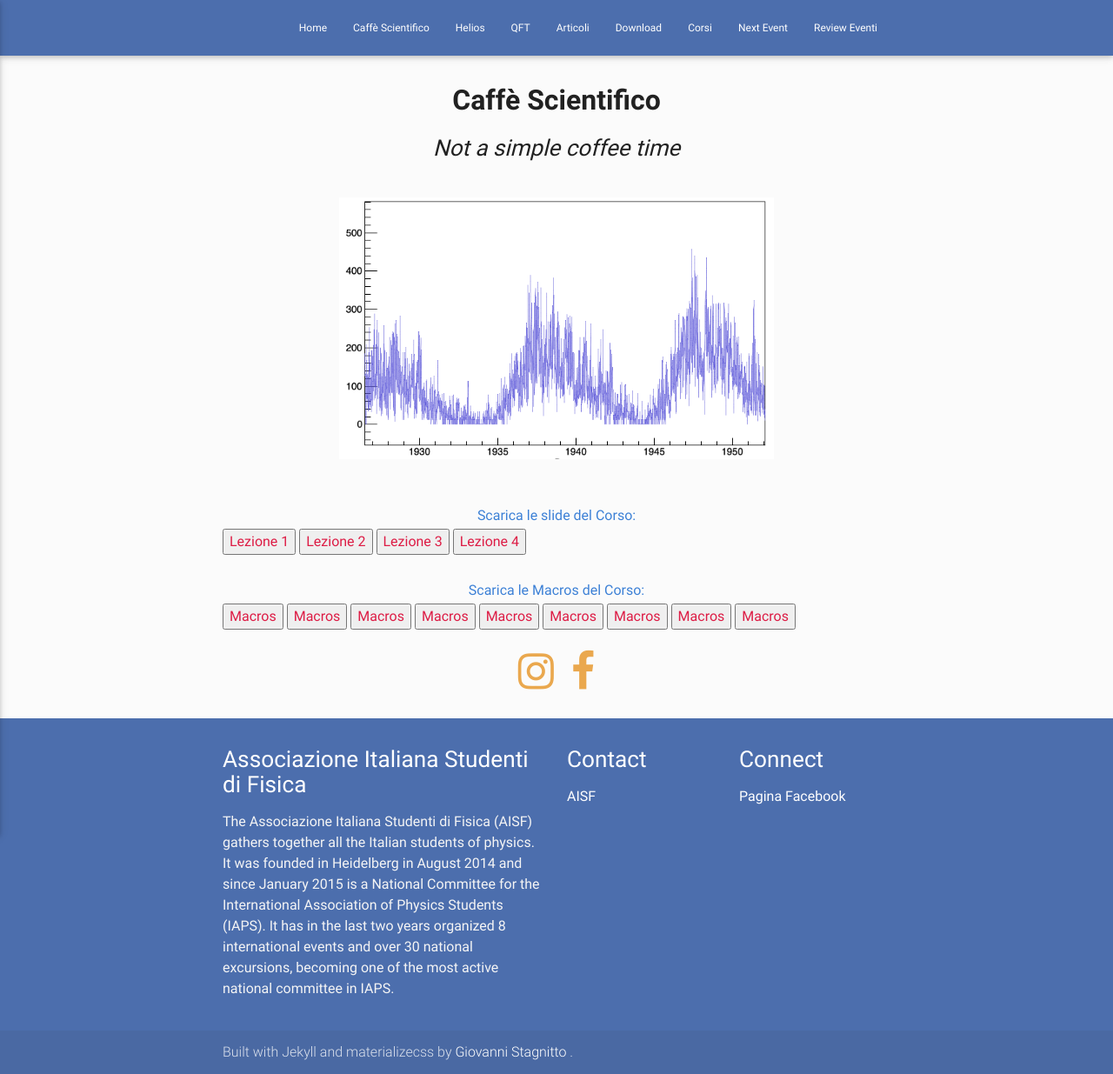
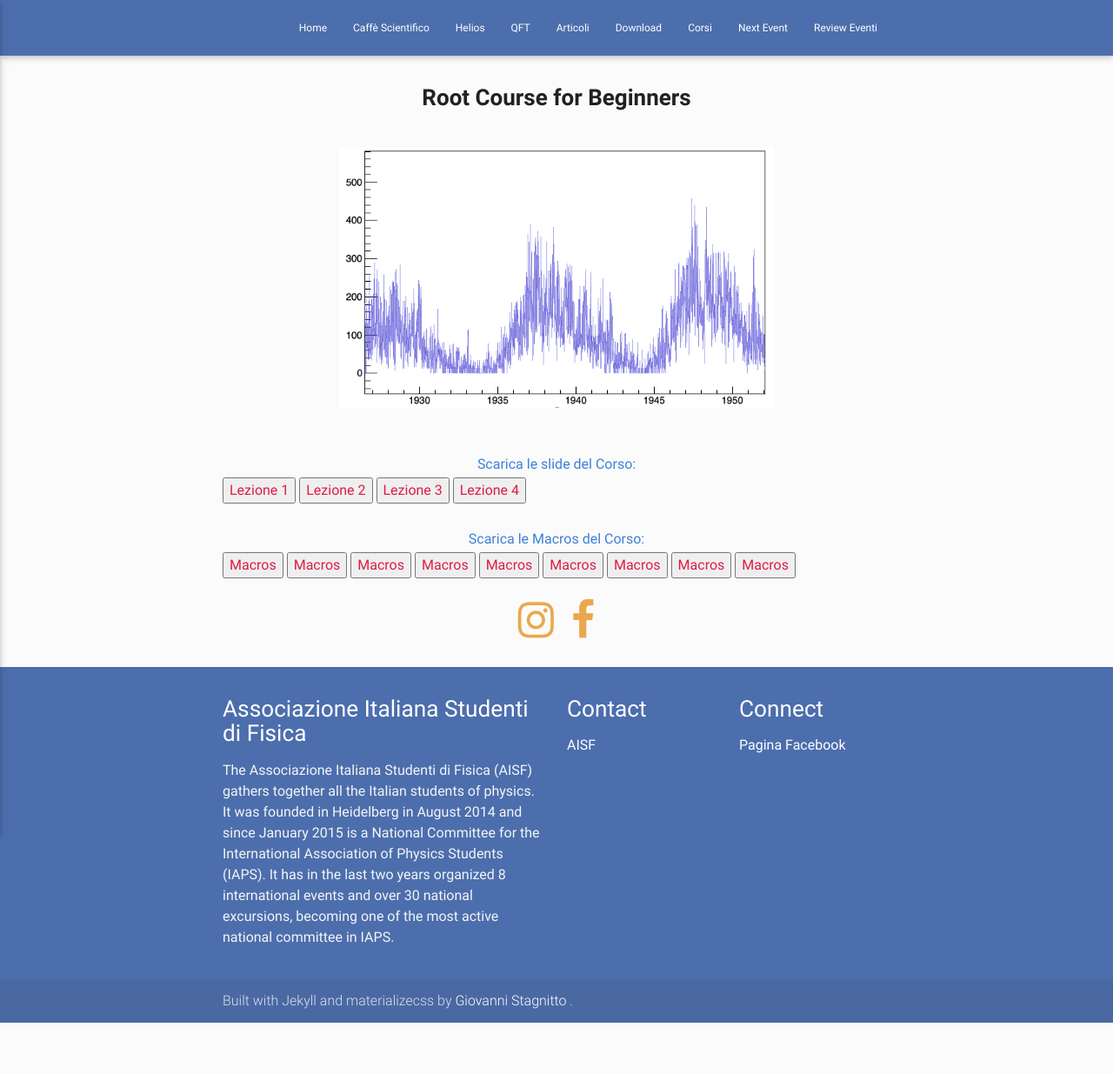
Before and after one commit to ai-sf/aisf_perugia, a Jekyll site: the page built from ROOT.html, in a window 1280 px wide. Shown: the whole page at 87% size. Built offline with Jekyll 4.4.1, drawn with Linux system fonts in a browser that asks for light colours; nearby versions of some CDN libraries; after the commit the page ends 1176 px from its top, so only the background shows below that.

Commit message:
Update ROOT.html

```diff
--- a/ROOT.html
+++ b/ROOT.html
@@ -7,8 +7,7 @@ description: Leggi e Scarica gli articoli delle prime due edizioni di Helios
 ---
 <link rel="stylesheet" href="https://maxcdn.bootstrapcdn.com/font-awesome/4.7.0/css/font-awesome.min.css">
 <center>
-<h2><b>Caffè Scientifico</b></h2>
-<h3> <em> Not a simple coffee time </em></h3>
+<h3><b>Root Course for Beginners</b></h3>
 <br>
 <div class="w3-content w3-section" style="max-width:500px">
 
```
